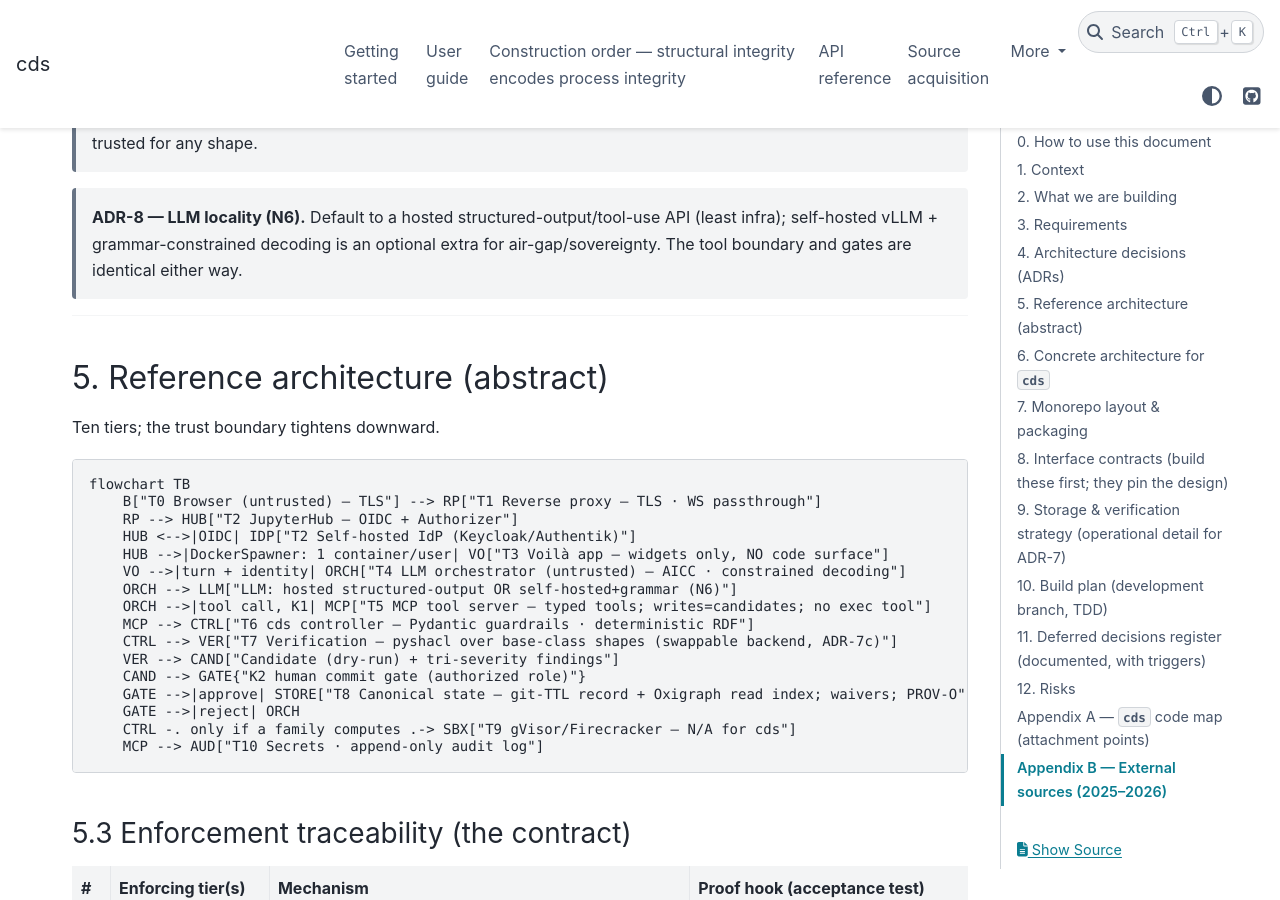
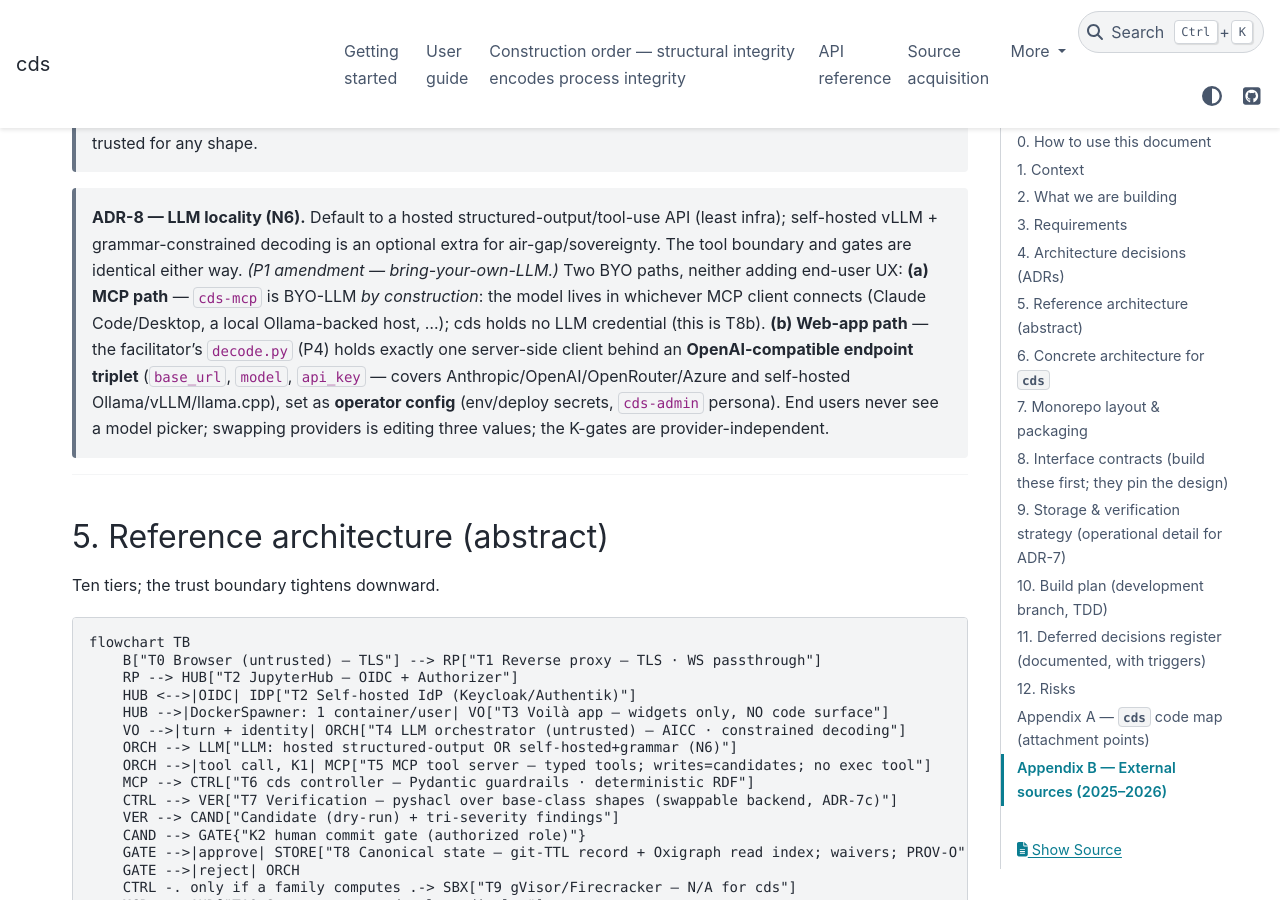
Before and after one commit to Open-MBEE/concept-definition-stage, a Sphinx documentation site: the page built from docs/architecture/cds-web-app.md, in a window 1280 px wide and 900 px high, scrolled down 5763 px. Built offline with Sphinx 7.4.7 and the PyData theme 0.15.4, drawn with Linux system fonts in a browser that asks for light colours.

Commit message:
docs(spec): ADR-8 amendment — bring-your-own-LLM via MCP client (T8b) or operator-level OpenAI-compatible triplet
Refs: #46, #49 (N5; BYO-LLM is a deployment variable, never end-user UX)

Co-Authored-By: Claude Fable 5 <noreply@anthropic.com>

```diff
--- a/docs/architecture/cds-web-app.md
+++ b/docs/architecture/cds-web-app.md
@@ -112,6 +112,7 @@ It is the concrete realization of ROADMAP **T8** (refined from *multi-tenant* to
 > **(c) Verifier backend is swappable behind a frozen contract.** `verify()`'s `VerifyResult`/`Finding` signature is the contract; **pyshacl is the reference implementation and current engine**. A future Rust-executing fast-path (a mature Oxigraph-compatible SHACL validator, or a SHACL→SPARQL-on-Oxigraph compiler) is **deferred** (§11) and, when adopted, MUST pass a **W3C-suite + differential-vs-pyshacl parity harness** before it is trusted for any shape.
 
 > **ADR-8 — LLM locality (N6).** Default to a hosted structured-output/tool-use API (least infra); self-hosted vLLM + grammar-constrained decoding is an optional extra for air-gap/sovereignty. The tool boundary and gates are identical either way.
+> *(P1 amendment — bring-your-own-LLM.)* Two BYO paths, neither adding end-user UX: **(a) MCP path** — `cds-mcp` is BYO-LLM *by construction*: the model lives in whichever MCP client connects (Claude Code/Desktop, a local Ollama-backed host, …); cds holds no LLM credential (this is T8b). **(b) Web-app path** — the facilitator's `decode.py` (P4) holds exactly one server-side client behind an **OpenAI-compatible endpoint triplet** (`base_url`, `model`, `api_key` — covers Anthropic/OpenAI/OpenRouter/Azure and self-hosted Ollama/vLLM/llama.cpp), set as **operator config** (env/deploy secrets, `cds-admin` persona). End users never see a model picker; swapping providers is editing three values; the K-gates are provider-independent.
 
 ---
 
```
